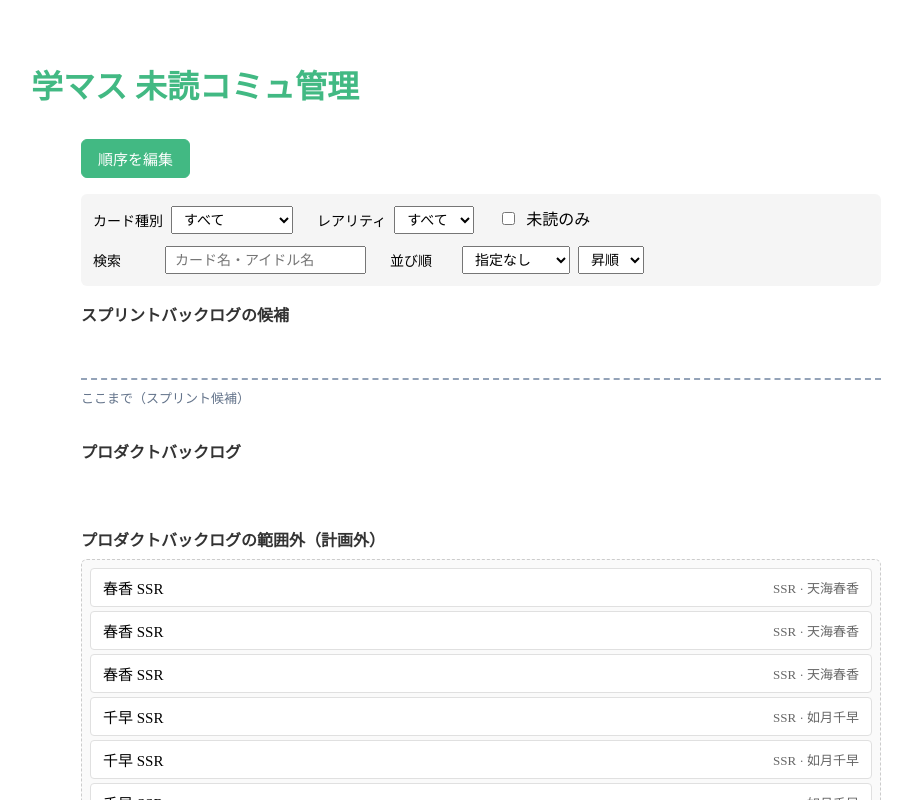
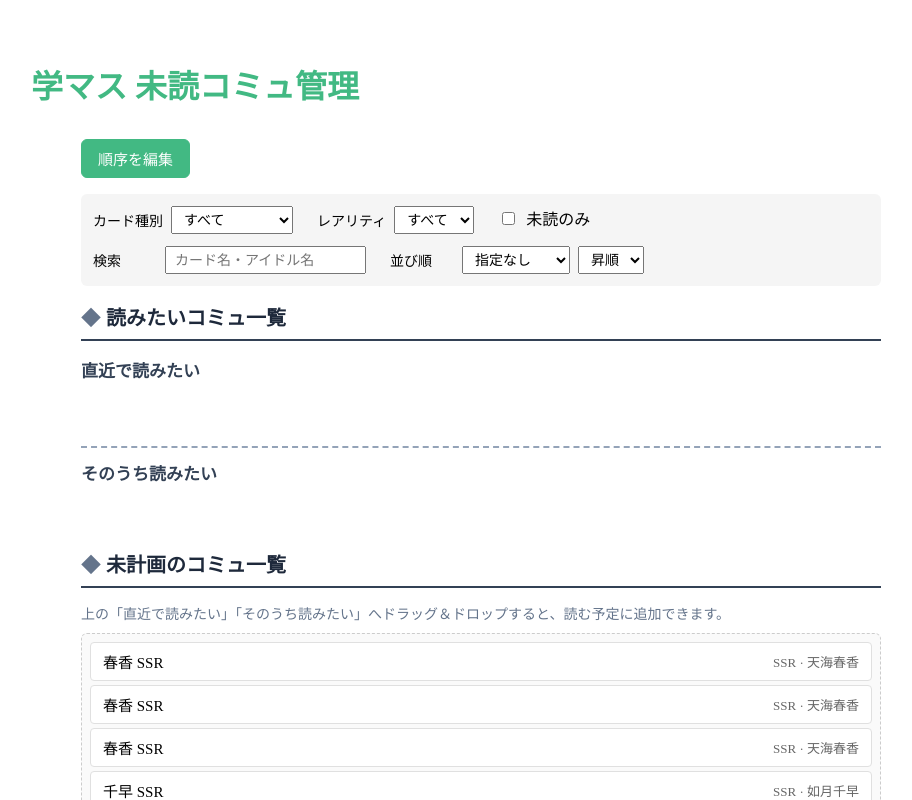
Before and after one commit to sisomoti/gakumasu_comulist, a Vue app: page / in a window 1280 px wide. Shown: the top 800 px of the page, without its empty margins (159-1071 px from the left). Built offline with nearby package versions, Linux system fonts and the light colour scheme.

Commit message:
Modify: バックログ画面の表示文言を調整

```diff
--- a/src/components/BacklogOutOfScopeSection.vue
+++ b/src/components/BacklogOutOfScopeSection.vue
@@ -1,6 +1,9 @@
 <template>
   <section class="backlog-section backlog-out-of-scope">
-    <h3 class="section-title">プロダクトバックログの範囲外（計画外）</h3>
+    <h3 class="section-title">未計画のコミュ一覧</h3>
+    <p class="section-desc">
+      上の「直近で読みたい」「そのうち読みたい」へドラッグ＆ドロップすると、読む予定に追加できます。
+    </p>
     <div class="section-list drop-zone" :class="{ 'drop-zone-active': isEditMode }">
       <draggable
         v-if="isEditMode"
@@ -31,7 +34,7 @@
         />
       </template>
       <p v-if="items.length === 0 && !isEditMode" class="empty-hint">
-        ここにドロップすると「計画から外す」
+        ここにドロップすると読む予定から外れます
       </p>
     </div>
   </section>
@@ -74,11 +77,11 @@ function onAdd(evt: { newIndex: number }) {
   margin-bottom: 1.5rem;
 }
 
-.section-title {
-  font-size: 1rem;
-  font-weight: 600;
+.section-desc {
+  font-size: 0.875rem;
+  color: #64748b;
   margin: 0 0 0.5rem 0;
-  color: #333;
+  line-height: 1.5;
 }
 
 .section-list {
--- a/src/components/BacklogProductSection.vue
+++ b/src/components/BacklogProductSection.vue
@@ -1,6 +1,6 @@
 <template>
   <section class="backlog-section backlog-product">
-    <h3 class="section-title">プロダクトバックログ</h3>
+    <h4 class="section-title section-title-with-divider">そのうち読みたい</h4>
     <div class="section-list">
       <draggable
         v-if="isEditMode"
@@ -81,11 +81,10 @@ function onDragEnd() {
   margin-bottom: 1.5rem;
 }
 
-.section-title {
-  font-size: 1rem;
-  font-weight: 600;
-  margin: 0 0 0.5rem 0;
-  color: #333;
+.section-title-with-divider {
+  padding-top: 0.75rem;
+  border-top: 2px dashed #94a3b8;
+  margin-top: 0.25rem;
 }
 
 .section-list {
--- a/src/components/BacklogSprintCandidateSection.vue
+++ b/src/components/BacklogSprintCandidateSection.vue
@@ -1,6 +1,6 @@
 <template>
   <section class="backlog-section backlog-sprint-candidate">
-    <h3 class="section-title">スプリントバックログの候補</h3>
+    <h4 class="section-title">直近で読みたい</h4>
     <p v-if="summaryText" class="section-summary">{{ summaryText }}</p>
     <div class="section-list">
       <draggable
@@ -34,9 +34,6 @@
           :game-data="gameData"
         />
       </template>
-    </div>
-    <div class="backlog-divider" aria-hidden="true">
-      <span class="divider-label">ここまで（スプリント候補）</span>
     </div>
   </section>
 </template>
@@ -88,13 +85,6 @@ function onDragEnd() {
   margin-bottom: 1.5rem;
 }
 
-.section-title {
-  font-size: 1rem;
-  font-weight: 600;
-  margin: 0 0 0.5rem 0;
-  color: #333;
-}
-
 .section-summary {
   font-size: 0.875rem;
   color: #64748b;
@@ -108,16 +98,4 @@ function onDragEnd() {
 .draggable-list {
   min-height: 2rem;
 }
-
-.backlog-divider {
-  margin-top: 0.75rem;
-  padding: 0.5rem 0;
-  border-top: 2px dashed #94a3b8;
-  color: #64748b;
-  font-size: 0.8125rem;
-}
-
-.divider-label {
-  font-weight: 500;
-}
 </style>
--- a/src/components/BacklogView.vue
+++ b/src/components/BacklogView.vue
@@ -15,12 +15,14 @@
           class="btn-up-to"
           @click="confirmUpToRank"
         >
-          ここまでをスプリント候補にする
+          ここまでを「直近で読みたい」にする
         </button>
       </template>
     </div>
 
     <BacklogFilterPanel :filter="backlog.filter.value" :set-filter="backlog.setFilter" />
+
+    <h3 class="backlog-list-title">読みたいコミュ一覧</h3>
 
     <BacklogSprintCandidateSection
       :items="sprintBacklogItems"
@@ -288,4 +290,36 @@ function confirmUpToRank() {
   background: #0284c7;
   border-color: #0284c7;
 }
+
+/* 見出しの段階: h3（同列の大見出し）> h4 > 補助文 */
+.backlog-list-title,
+.backlog-view :deep(h3.section-title) {
+  font-size: 1.25rem;
+  font-weight: 700;
+  margin: 0 0 1rem 0;
+  padding-bottom: 0.5rem;
+  border-bottom: 2px solid #334155;
+  color: #1e293b;
+}
+
+.backlog-list-title::before,
+.backlog-view :deep(h3.section-title)::before {
+  content: '◆ ';
+  color: #64748b;
+  font-weight: 400;
+}
+
+.backlog-view :deep(h4.section-title) {
+  font-size: 1.0625rem;
+  font-weight: 600;
+  margin: 0 0 0.5rem 0;
+  color: #334155;
+}
+
+.backlog-view :deep(.section-summary),
+.backlog-view :deep(span.divider-label) {
+  font-size: 0.875rem;
+  font-weight: 400;
+  color: #64748b;
+}
 </style>
```
Also changed, not shown: 1 other file (tests, documents, lock files or other folders).
